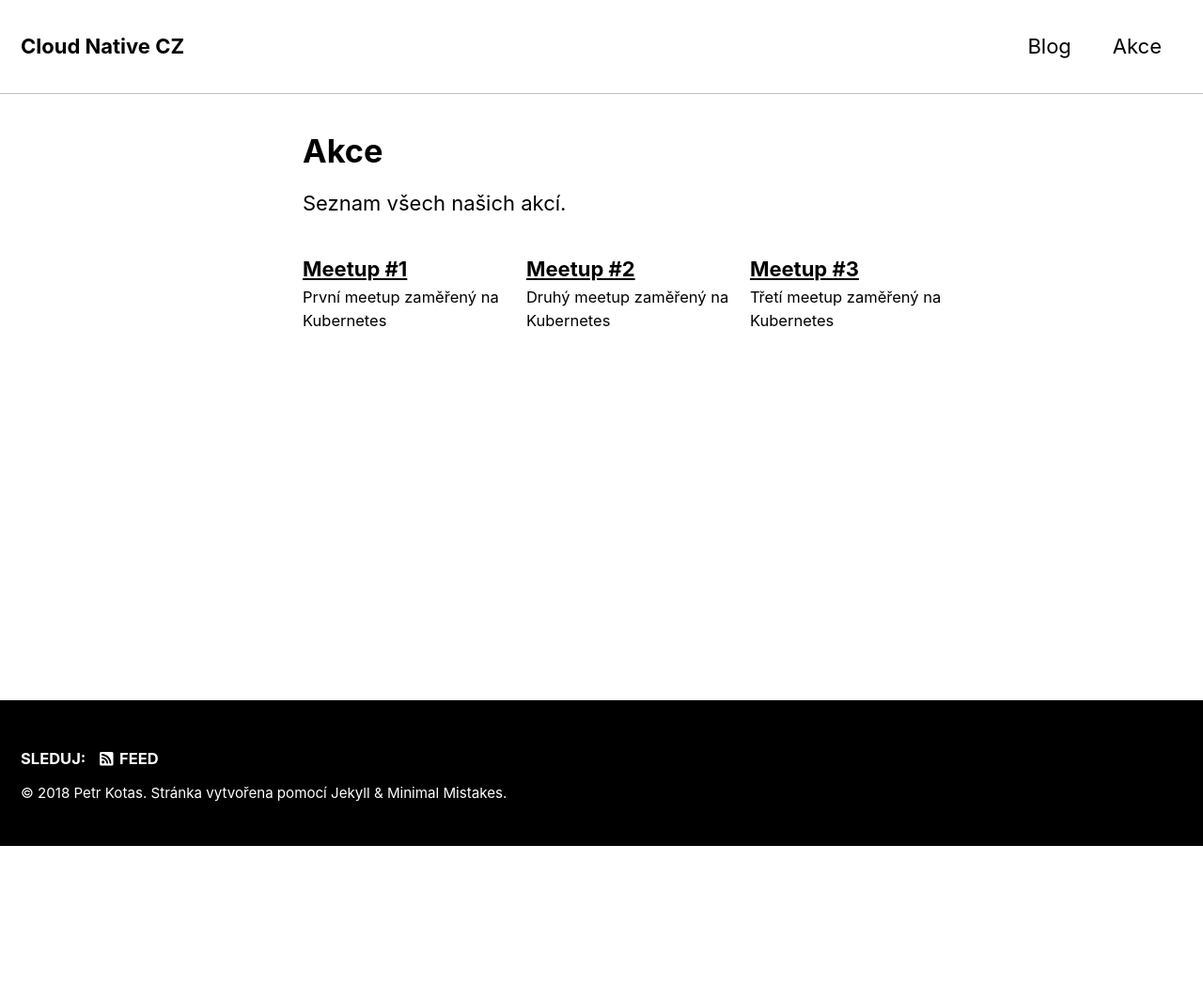
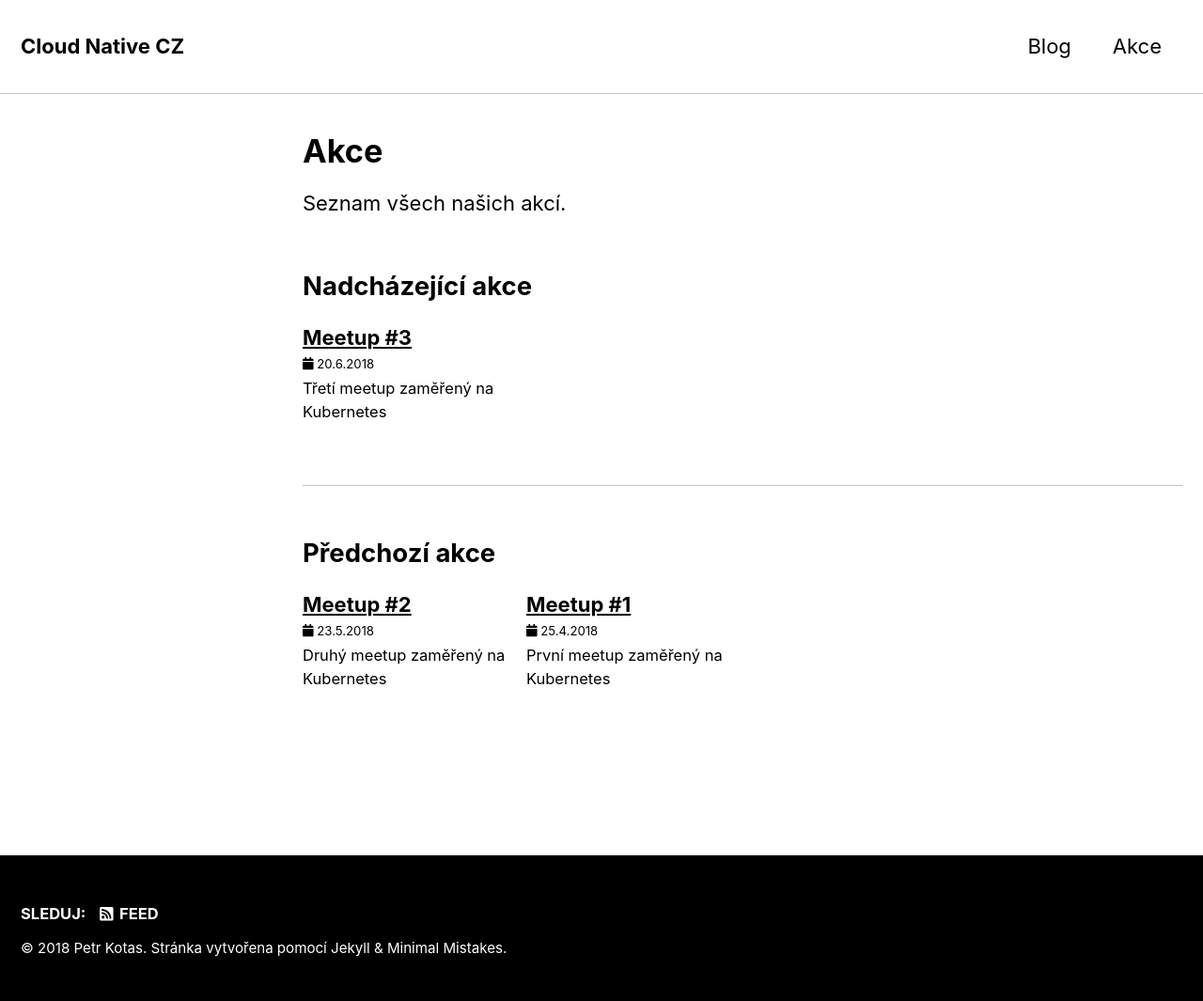
Before and after one commit to petomalina/cloudnativecz.github.io, a Jekyll site: the page built from _pages/events_archive.md, in a window 1280 px wide. Shown: the whole page at 94% size. Built offline with Jekyll 4.4.1, drawn with Linux system fonts in a browser that asks for light colours; nearby versions of some CDN libraries; before the commit the page ends 900 px from its top, so only the background shows below that.

Commit message:
Add events and fix front image
Signed-off-by: Petr <petr.kotas@gmail.com>

```diff
--- a/_config.yml
+++ b/_config.yml
@@ -145,6 +145,7 @@ include:
 exclude:
   - "*.sublime-project"
   - "*.sublime-workspace"
+  - "*.vscode"
   - vendor
   - .asset-cache
   - .bundle
--- a/_data/navigation.yml
+++ b/_data/navigation.yml
@@ -1,6 +1,6 @@
 # main links
 main:
   - title: "Blog"
-    url: /year-archive/
+    url: /blog-archive/
   - title: "Akce"
     url: /events/
--- /dev/null
+++ b/_includes/archive-event.html
@@ -0,0 +1,40 @@
+{% if post.header.teaser %}
+  {% capture teaser %}{{ post.header.teaser }}{% endcapture %}
+{% else %}
+  {% assign teaser = site.teaser %}
+{% endif %}
+
+{% if post.id %}
+  {% assign title = post.title | markdownify | remove: "<p>" | remove: "</p>" %}
+{% else %}
+  {% assign title = post.title %}
+{% endif %}
+
+<div class="{{ include.type | default: "list" }}__item">
+  <article class="archive__item" itemscope itemtype="http://schema.org/CreativeWork">
+    {% if include.type == "grid" and teaser %}
+      <div class="archive__item-teaser">
+        <img src=
+          {% if teaser contains "://" %}
+            "{{ teaser }}"
+          {% else %}
+            "{{ teaser | relative_url }}"
+          {% endif %}
+          alt="">
+      </div>
+    {% endif %}
+    <h2 class="archive__item-title" itemprop="headline">
+      {% if post.link %}
+        <a href="{{ post.link }}">{{ title }}</a> <a href="{{ post.url | relative_url }}" rel="permalink"><i class="fas fa-link" aria-hidden="true" title="permalink"></i><span class="sr-only">Permalink</span></a>
+      {% else %}
+        <a href="{{ post.url | relative_url }}" rel="permalink">{{ title }}</a>
+      {% endif %}
+    </h2>
+    {% if post.event_date %}
+      <p class="page__meta"><i class="fas fa-calendar" aria-hidden="true"></i> {{ post.event_date }}</p>
+    {% endif %}
+    {% if post.excerpt %}
+      <p class="archive__item-excerpt" itemprop="description">{{ post.excerpt | markdownify | strip_html | truncate: 160 }}</p>
+    {% endif %}
+  </article>
+</div>
--- /dev/null
+++ b/_includes/events-collection.html
@@ -0,0 +1,19 @@
+{% assign entries = site[include.collection] %}
+{% assign entries = entries | sort: 'date' | reverse %}
+{% capture nowunix %}{{site.time | date: '%s'}}{% endcapture %}
+
+{% if include.future %}
+  {%- for post in entries -%}
+    {% capture postunix %}{{post.event_date | date: '%s'}}{% endcapture %}
+    {% if postunix >= nowunix %}
+      {% include archive-event.html %}
+    {% endif %}
+  {%- endfor -%}
+{% else %}
+  {%- for post in entries -%}
+    {% capture postunix %}{{post.event_date | date: '%s'}}{% endcapture %}
+    {% if postunix < nowunix %}
+      {% include archive-event.html %}
+    {% endif %}
+  {%- endfor -%}
+{% endif %}
--- /dev/null
+++ b/_layouts/event-collection.html
@@ -0,0 +1,17 @@
+---
+layout: archive
+---
+
+{{ content }}
+
+<h2 style="clear: both">Nadcházející akce</h2>
+<div class="entries-{{ page.entries_layout }}">
+  {% include events-collection.html collection=page.collection future=true type=page.entries_layout %}
+</div>
+
+<hr style="clear: both">
+
+<h2 style="clear: both">Předchozí akce</h2>
+<div class="entries-{{ page.entries_layout }}">
+  {% include events-collection.html collection=page.collection future=false type=page.entries_layout %}
+</div>
```
Also changed, not shown: _pages/events_archive.md (+1 -1 lines), _pages/posts_archive.md (added, +6 -0 lines), _pages/splash.md (+1 -2 lines), 2 other files.
